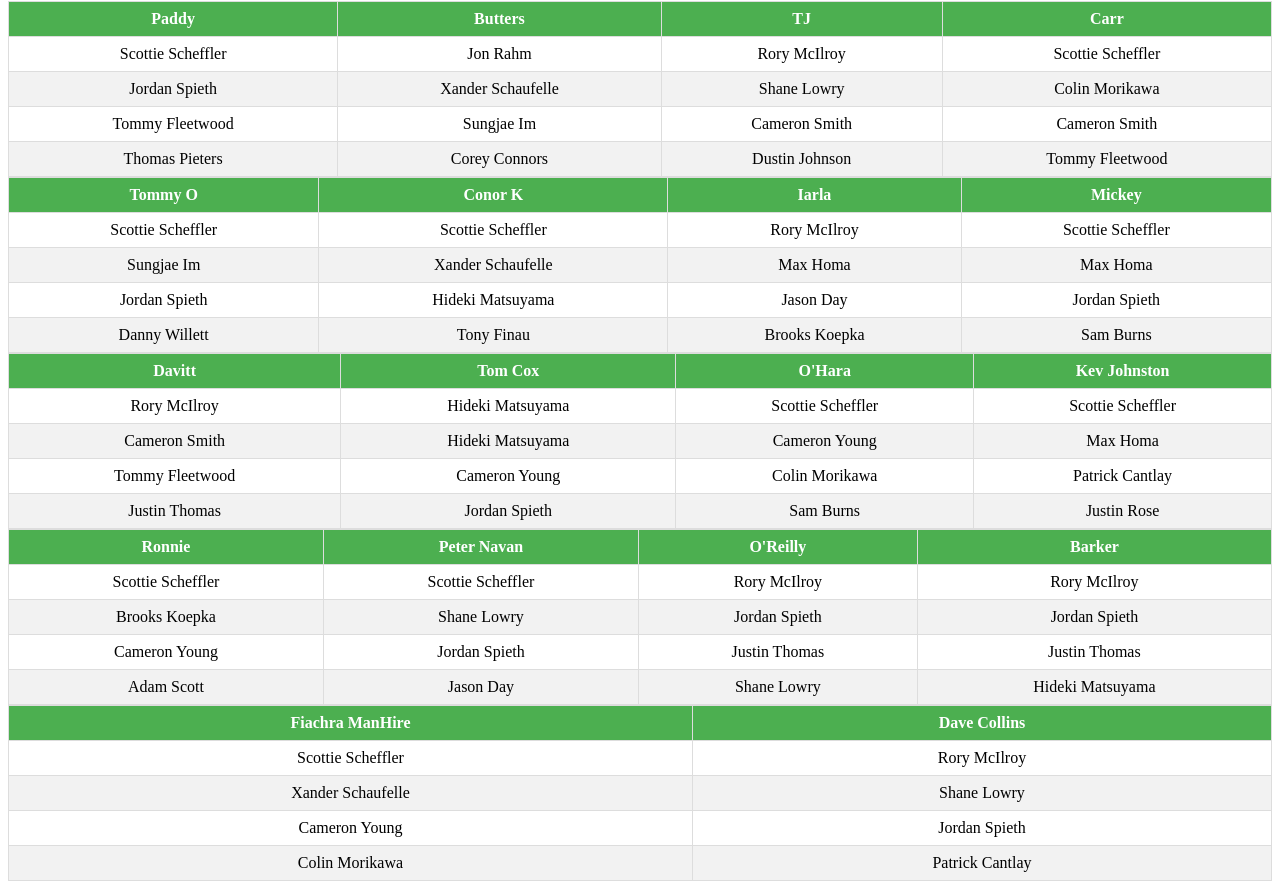
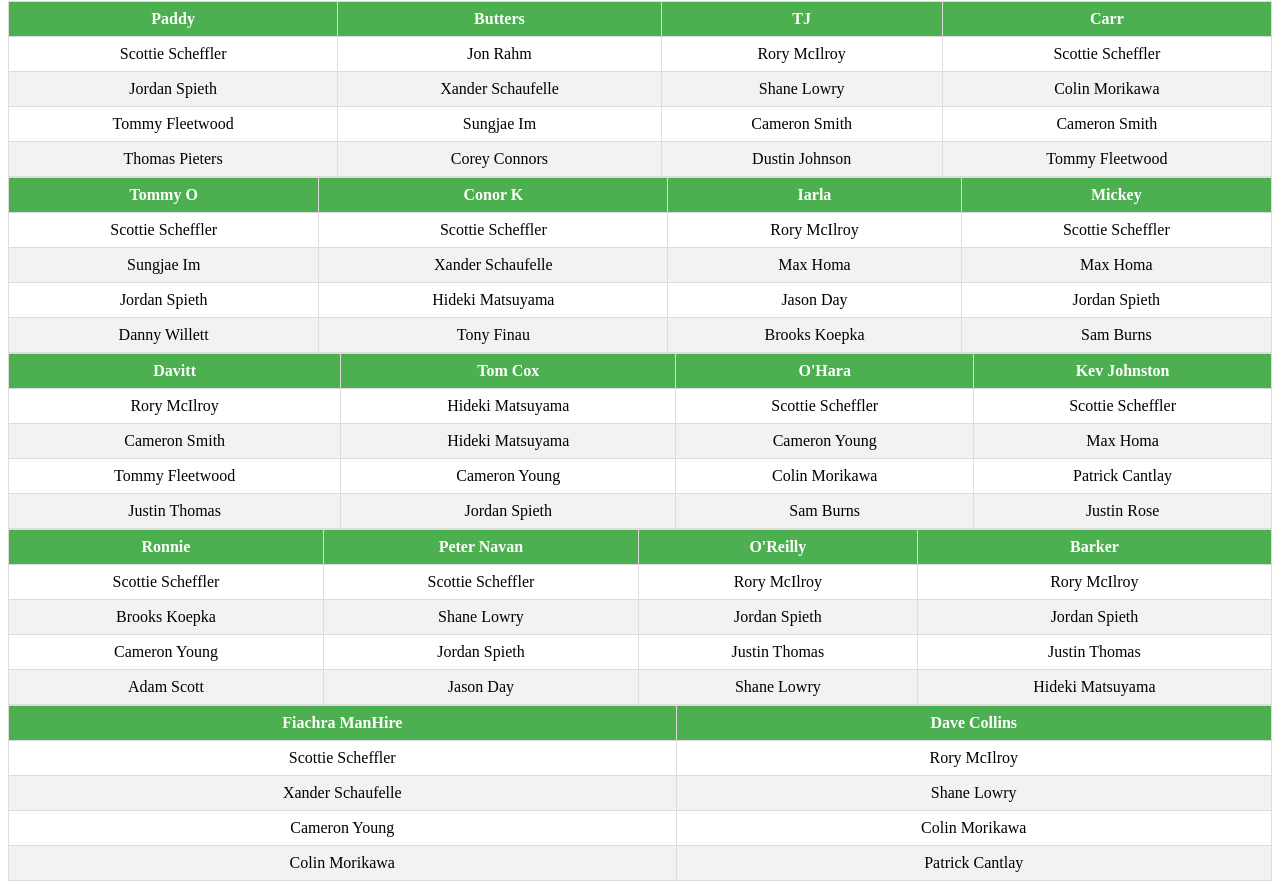
Before and after one commit to conorkelly86/masters23, a plain HTML site: page index.html in a window 1280 px wide. Shown: the part 79-968 px from the top of the page. Drawn offline with Linux system fonts and the light colour scheme.

Commit message:
Update index.html

```diff
--- a/index.html
+++ b/index.html
@@ -206,7 +206,7 @@
         </tr>
         <tr>
           <td>Cameron Young</td>
-          <td>Jordan Spieth</td>
+          <td>Colin Morikawa</td>
         </tr>
         <tr>
           <td>Colin Morikawa</td>
```
